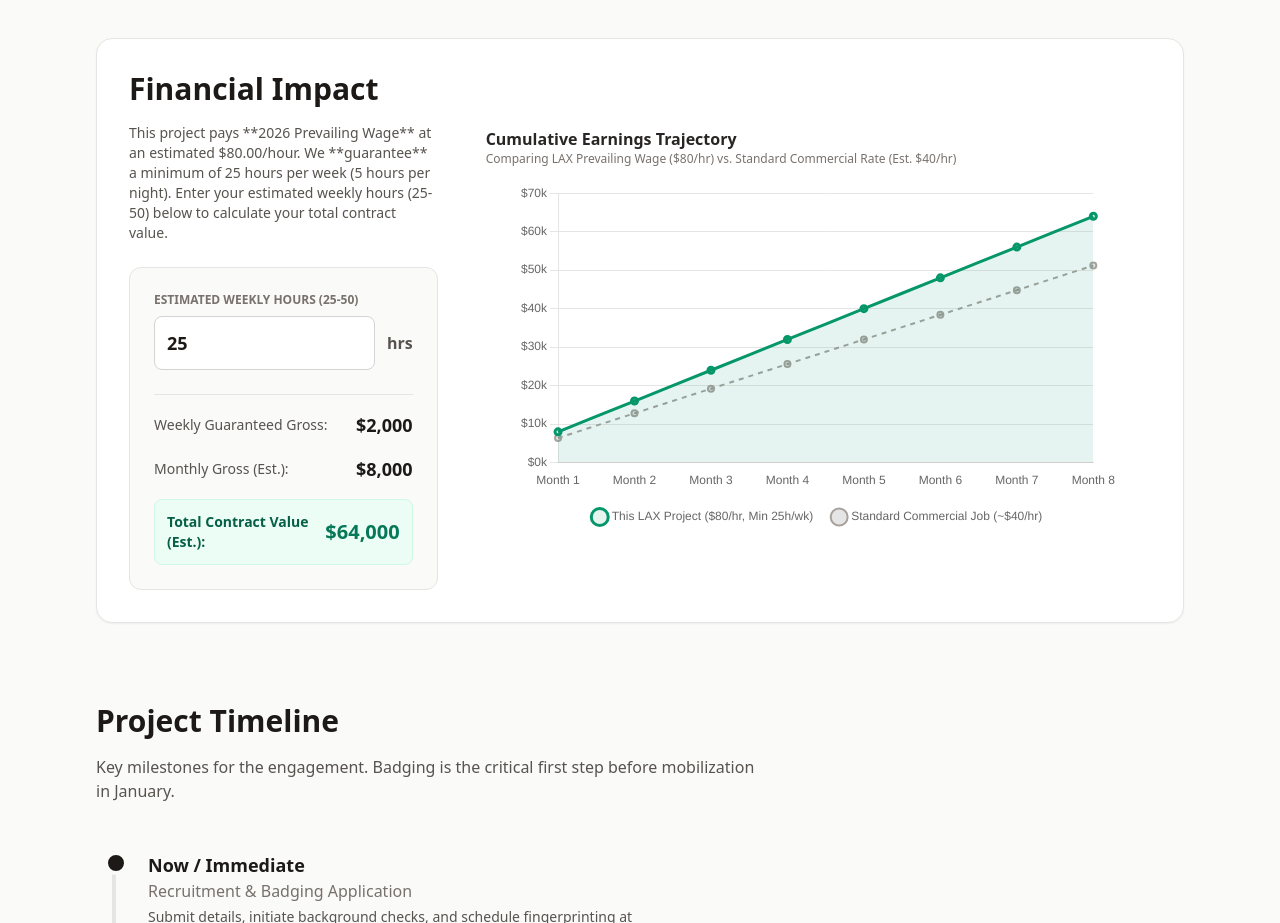
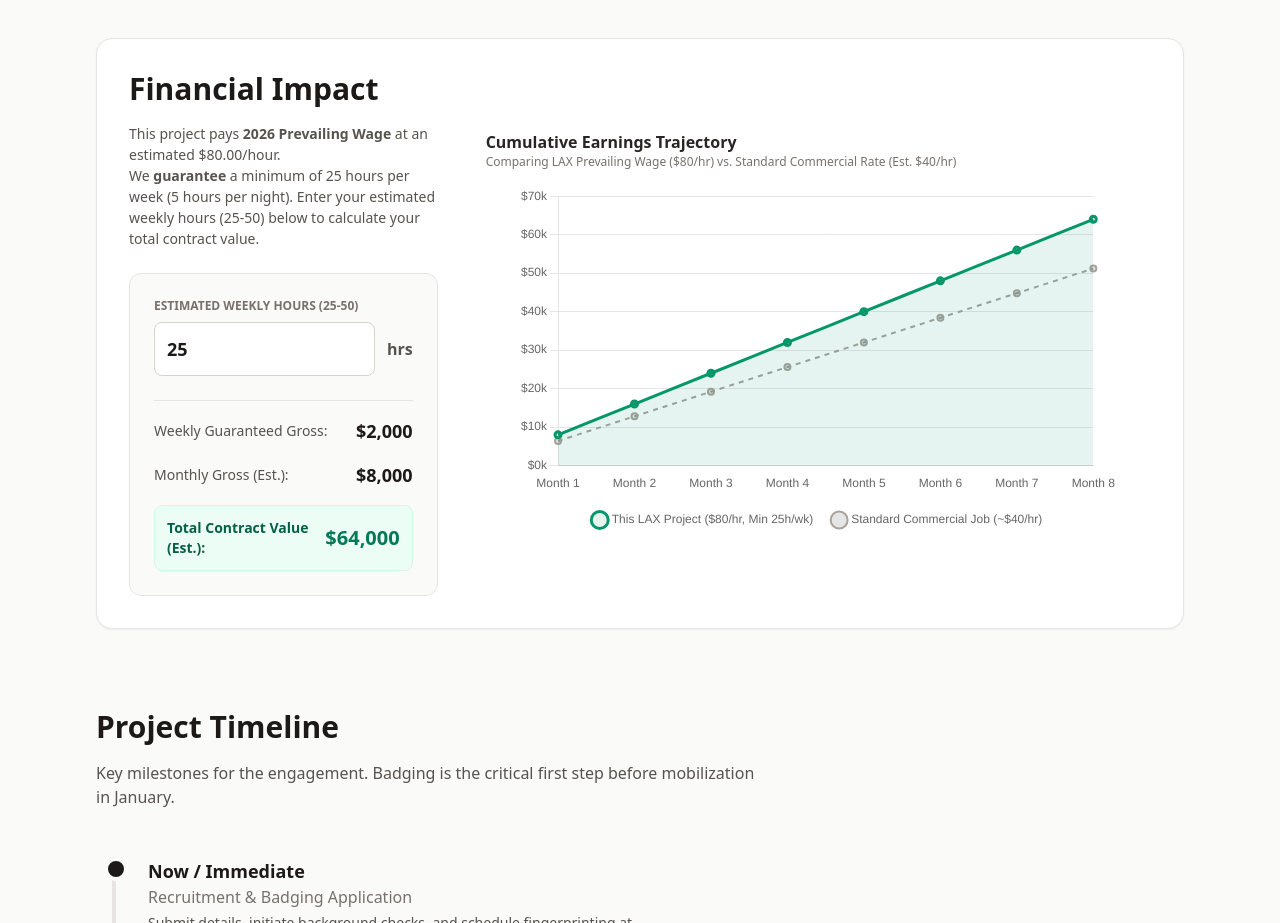
Before and after one commit to nkc-versatile/lax-jobs, a plain HTML site: page index.html in a window 1280 px wide. Shown: the part 1220-2143 px from the top of the page. Drawn offline with nearby package versions, Linux system fonts and the light colour scheme.

Commit message:
Visual flow improved

```diff
--- a/index.html
+++ b/index.html
@@ -201,8 +201,11 @@
             <div class="grid grid-cols-1 lg:grid-cols-3 gap-12">
                 <div class="lg:col-span-1">
                     <h2 class="text-3xl font-bold text-stone-900 mb-4">Financial Impact</h2>
-                    <p class="text-stone-600 mb-6 text-sm">
-                        This project pays **2026 Prevailing Wage** at an estimated $80.00/hour. We **guarantee** a minimum of 25 hours per week (5 hours per night). Enter your estimated weekly hours (25-50) below to calculate your total contract value.
+
+                    <!-- FIX: Replaced **Markdown** with <strong>HTML</strong> for proper bolding -->
+                    <p class="text-stone-600 mb-6 text-sm leading-normal">
+                        This project pays <strong>2026 Prevailing Wage</strong> at an estimated $80.00/hour.
+                        <br>We <strong>guarantee</strong> a minimum of 25 hours per week (5 hours per night). Enter your estimated weekly hours (25-50) below to calculate your total contract value.
                     </p>
 
                     <div class="bg-stone-50 p-6 rounded-xl border border-stone-200">
```
